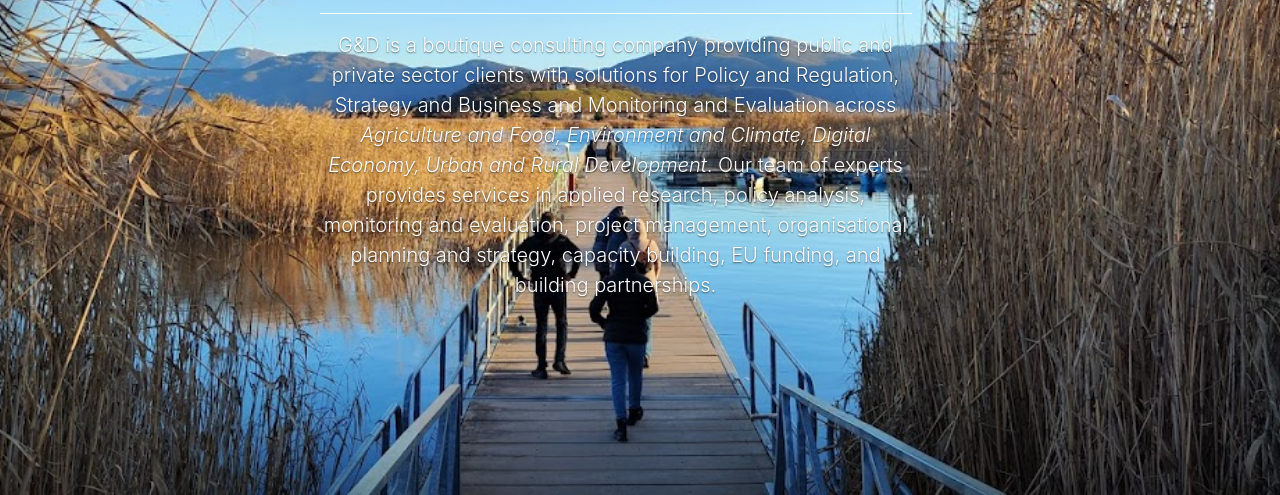
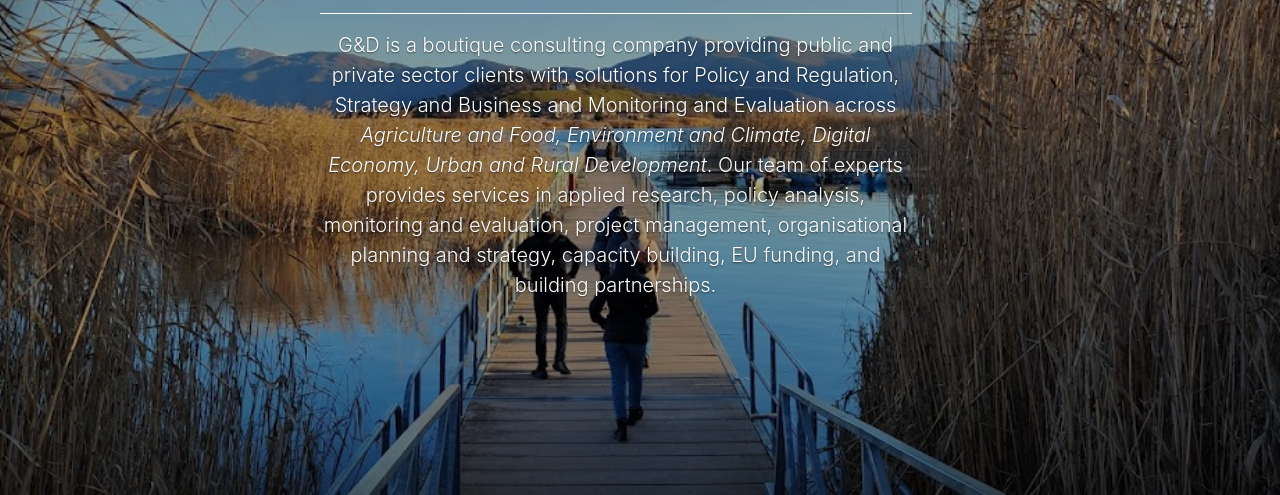
Before and after one commit to ChristosK17/GnDWebsite, a plain HTML site: page index.html in a window 1280 px wide. Shown: the part 305-800 px from the top of the page. Drawn offline with nearby package versions, Linux system fonts and the light colour scheme.

Commit message:
Update index.html

```diff
--- a/index.html
+++ b/index.html
@@ -18,7 +18,7 @@
   hr { background-color: white; height: 1px; border: 0; }
   .text-center {
     /* Add your background image URL here */
-    background-image: url('background.jpg');
+    background-image: url('image.png');
     background-size: cover; /* Cover the entire area */
     background-repeat: no-repeat; /* Do not repeat the image */
     background-position: center; /* Center the background image */
@@ -44,7 +44,6 @@
         <hr/>
         <p class="lead">
           G&D is a boutique consulting company providing public and private sector clients with solutions for Policy and Regulation, Strategy and Business and Monitoring and Evaluation across <i>Agriculture and Food, Environment and Climate, Digital Economy, Urban and Rural Development</i>. Our team of experts provides services in applied research, policy analysis, monitoring and evaluation, project management, organisational planning and strategy, capacity building, EU funding, and building partnerships.
-
         </p>
       </main>
 
```
